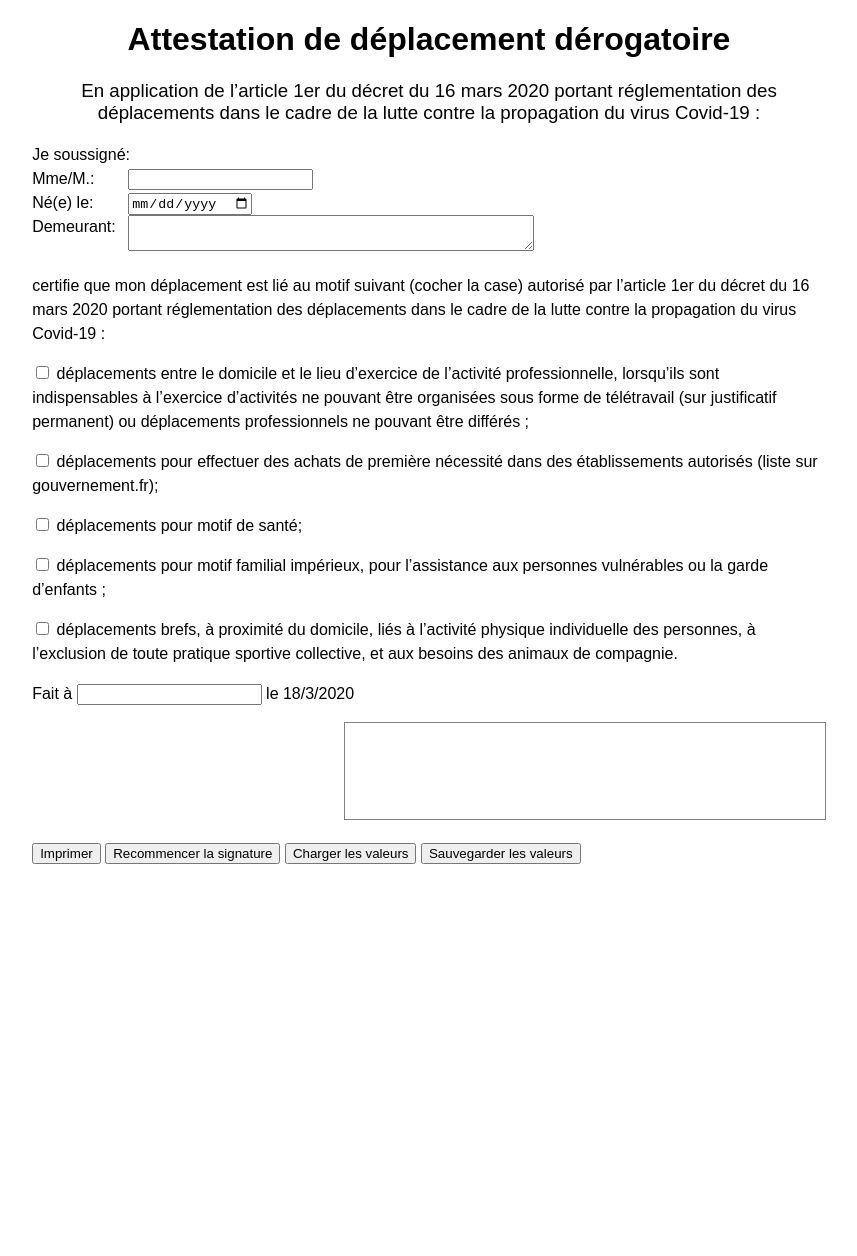
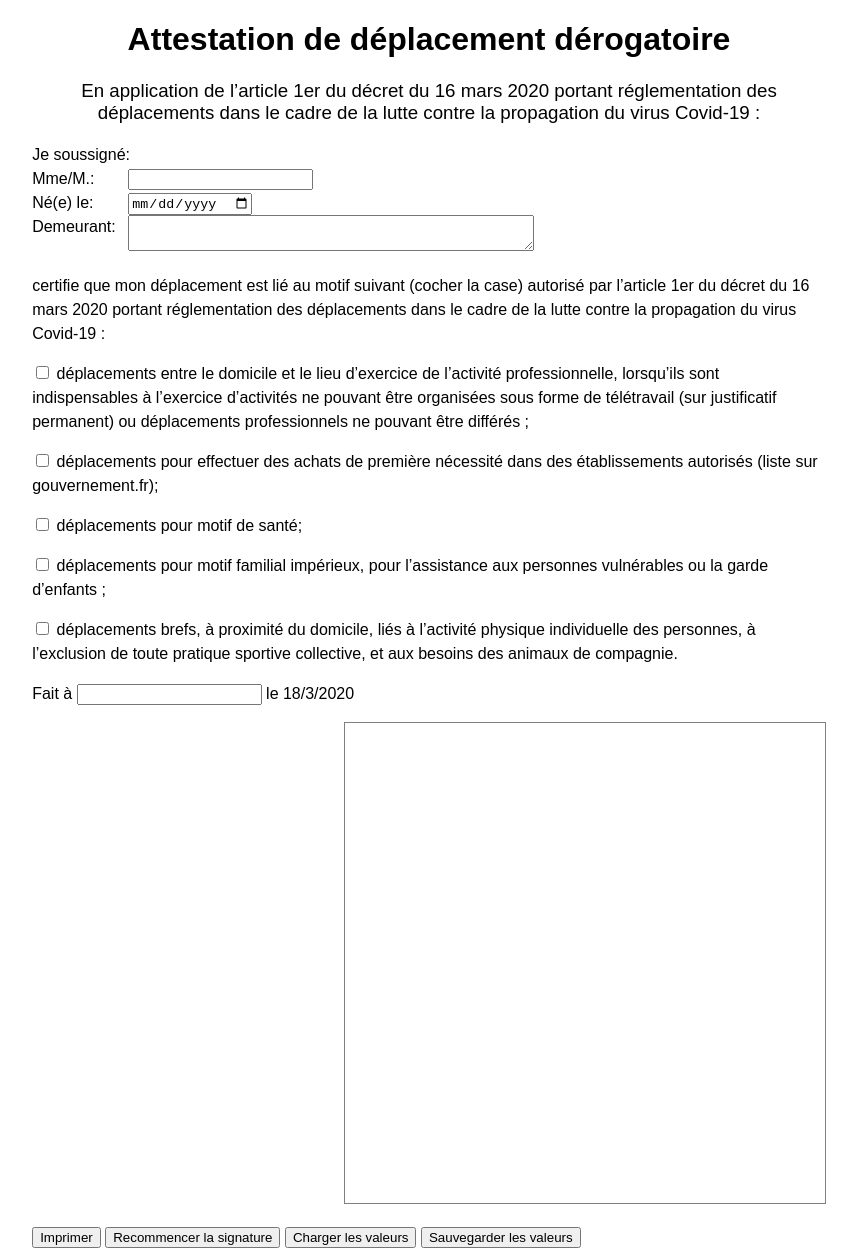
Before and after one commit to ChloeTigre/ChloeTigre.github.io, a Jekyll site: the page covid19/index.html, which Jekyll copies as it is, in a window 1280 px wide. Shown: the whole page, without its empty margins (211-1068 px from the left). Built offline with Jekyll 4.4.1, drawn with Linux system fonts in a browser that asks for light colours; before the commit the page ends 900 px from its top, so only the background shows below that.

Commit message:
fixup! fixup! fixup! up covid19

```diff
--- a/covid19/index.html
+++ b/covid19/index.html
@@ -39,7 +39,7 @@
 			border: 1px solid gray;
 			display: inline-block;
 			width: 30em;
-			height: 6em;
+			height: 30em;
 			top: 0px;
 			left: 0px;
 		}
```
